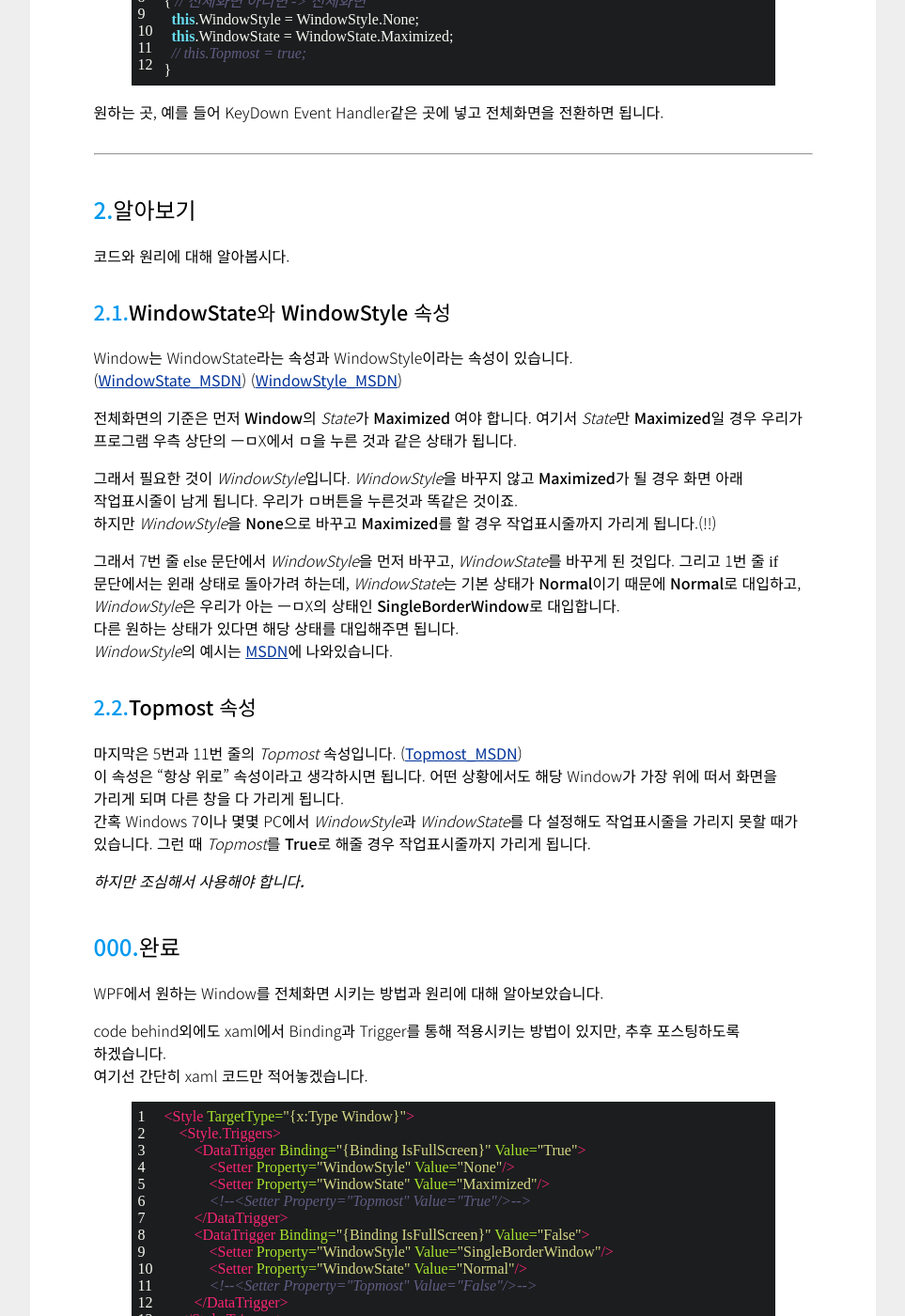
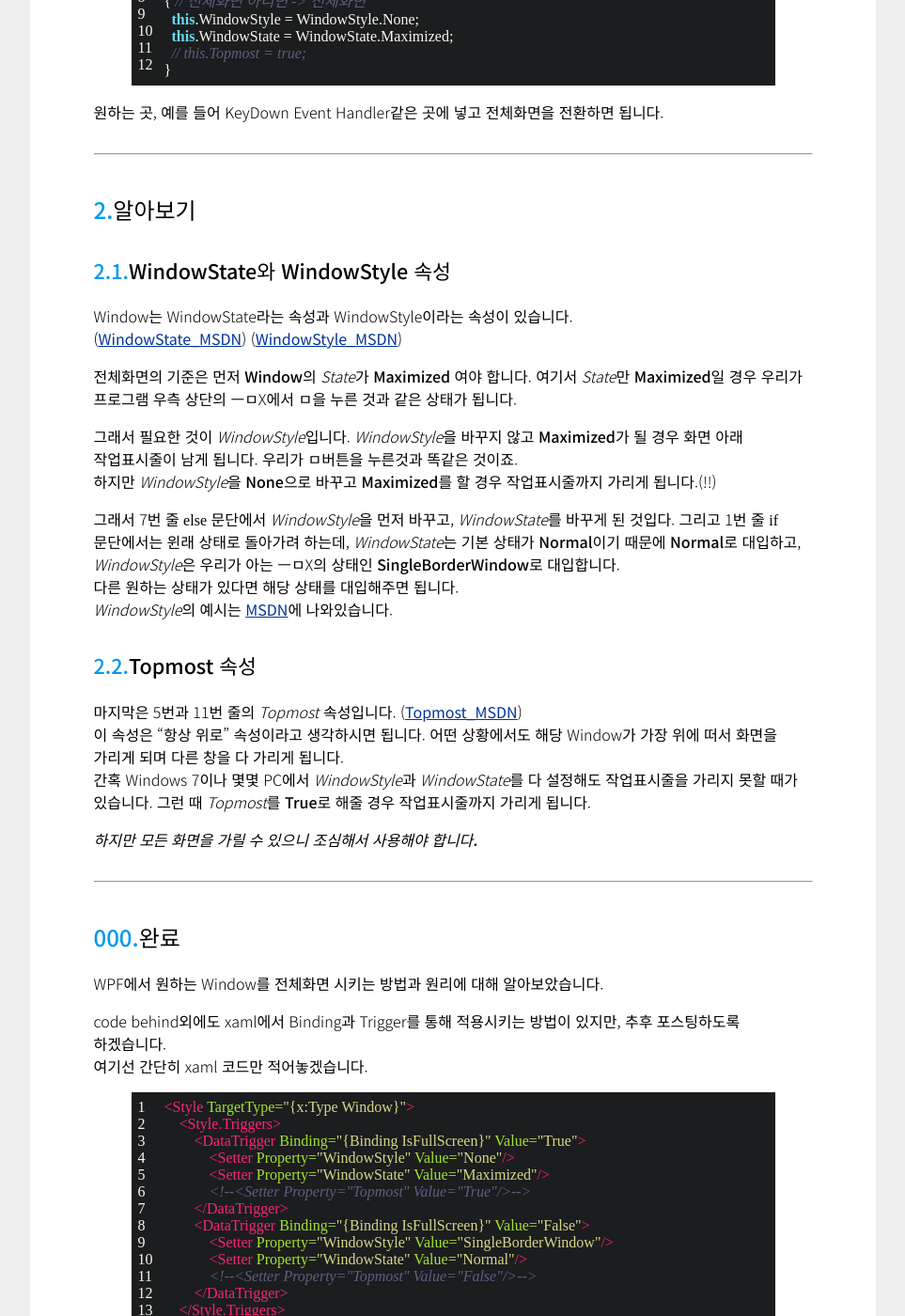
Before and after one commit to GiGong/gigong.github.io, a Jekyll site: the page built from _posts/WPF/2021-08-26-WPF-full-screen.md, in a window 1280 px wide and 1400 px high, scrolled down 1347 px. Shown: the whole window at 94% size, without its empty margins (158-1121 px from the left). Built offline with Jekyll 4.4.1, drawn with Linux system fonts in a browser that asks for light colours; some web fonts are replaced; comment, search, counter and statistics services are not loaded.

Commit message:
Edit, improve post.

```diff
--- a/_posts/WPF/2021-08-26-WPF-full-screen.md
+++ b/_posts/WPF/2021-08-26-WPF-full-screen.md
@@ -17,7 +17,7 @@ WPF로 프로그램을 개발하다 보면 파워포인트의 '슬라이드 쇼'
 
 ---
 
-※ 이 포스트는 과거 [티스토리 블로그][Tistory-Post]에 포스팅 했던 글을 개선한 글입니다.
+*※ 이 포스트는 과거 [티스토리 블로그][Origin-Tistory-Post]에 포스팅 했던 글을 개선한 글입니다.*
 
 
 <!-- include for toc -->
@@ -43,11 +43,10 @@ else
 
 원하는 곳, 예를 들어 KeyDown Event Handler같은 곳에 넣고 전체화면을 전환하면 됩니다.
 
+
 ---
 <!-- include for toc -->
 {% include post_navigation_heading.html level="1" number="2" content="알아보기" %}
-
-코드와 원리에 대해 알아봅시다.
 
 
 <!-- include for toc -->
@@ -76,9 +75,10 @@ Window는 WindowState라는 속성과 WindowStyle이라는 속성이 있습니
 이 속성은 "항상 위로" 속성이라고 생각하시면 됩니다. 어떤 상황에서도 해당 Window가 가장 위에 떠서 화면을 가리게 되며 다른 창을 다 가리게 됩니다.
 간혹 Windows 7이나 몇몇 PC에서 *WindowStyle*과 *WindowState*를 다 설정해도 작업표시줄을 가리지 못할 때가 있습니다. 그런 때 *Topmost*를 **True**로 해줄 경우 작업표시줄까지 가리게 됩니다.
 
-***하지만 조심해서 사용해야 합니다.***
+***하지만 모든 화면을 가릴 수 있으니 조심해서 사용해야 합니다.***
 
 
+---
 <!-- include for toc -->
 {% include post_navigation_heading.html level="1" number="000" content="완료" %}
 
```
Also changed, not shown: other parts of _posts/WPF/2021-08-26-WPF-full-screen.md (+1 -1 lines).
